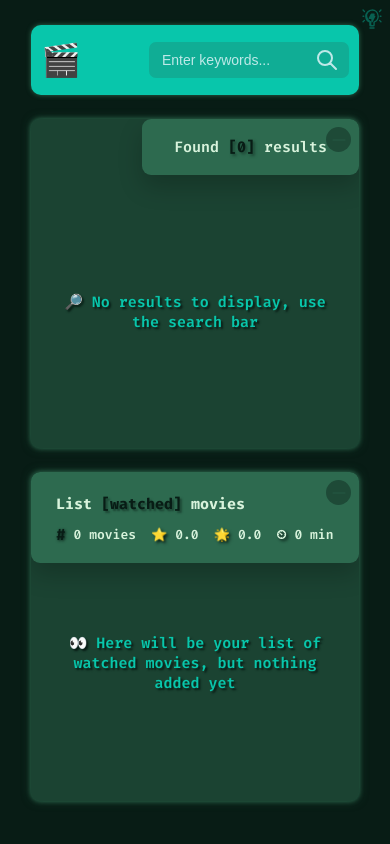
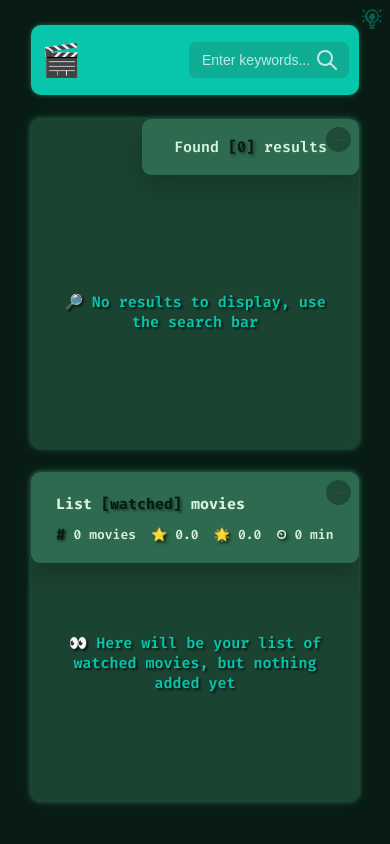
Before and after one commit to bakNa2t/moviebox, a React (Vite) app: page / in a window 390 px wide. Built offline with nearby package versions, Linux system fonts and the light colour scheme.

Commit message:
Update Search input for max-width 768px

```diff
--- a/src/components/Search.module.css
+++ b/src/components/Search.module.css
@@ -41,13 +41,19 @@
   color: var(--color-text);
 }
 
+@media (max-width: 768px) {
+  .search:focus {
+    width: 40rem;
+  }
+}
+
 @media (max-width: 435px) {
   .search {
-    width: 20rem;
+    width: 16rem;
     font-size: 1.4rem;
     padding: 1rem 1.3rem;
   }
   .search:focus {
-    width: 25rem;
+    width: 23rem;
   }
 }
--- a/src/index.css
+++ b/src/index.css
@@ -28,7 +28,6 @@
   --color-primary: #104736;
   --color-primary-light: #1b7a5d;
   --color-text: #94c3ac;
-  /* --color-text: #51675c; */
   --color-text-dark: #ceecd8;
   --color-background-100: #5b9569;
   --color-background-500: #5db36d;
@@ -104,6 +103,12 @@ body {
   background: var(--color-background-100);
 }
 
+@media (max-width: 768px) {
+  body {
+    padding: 2.5rem 5rem;
+  }
+}
+
 @media (max-width: 435px) {
   body {
     padding: 2.5rem 3.1rem;
```
